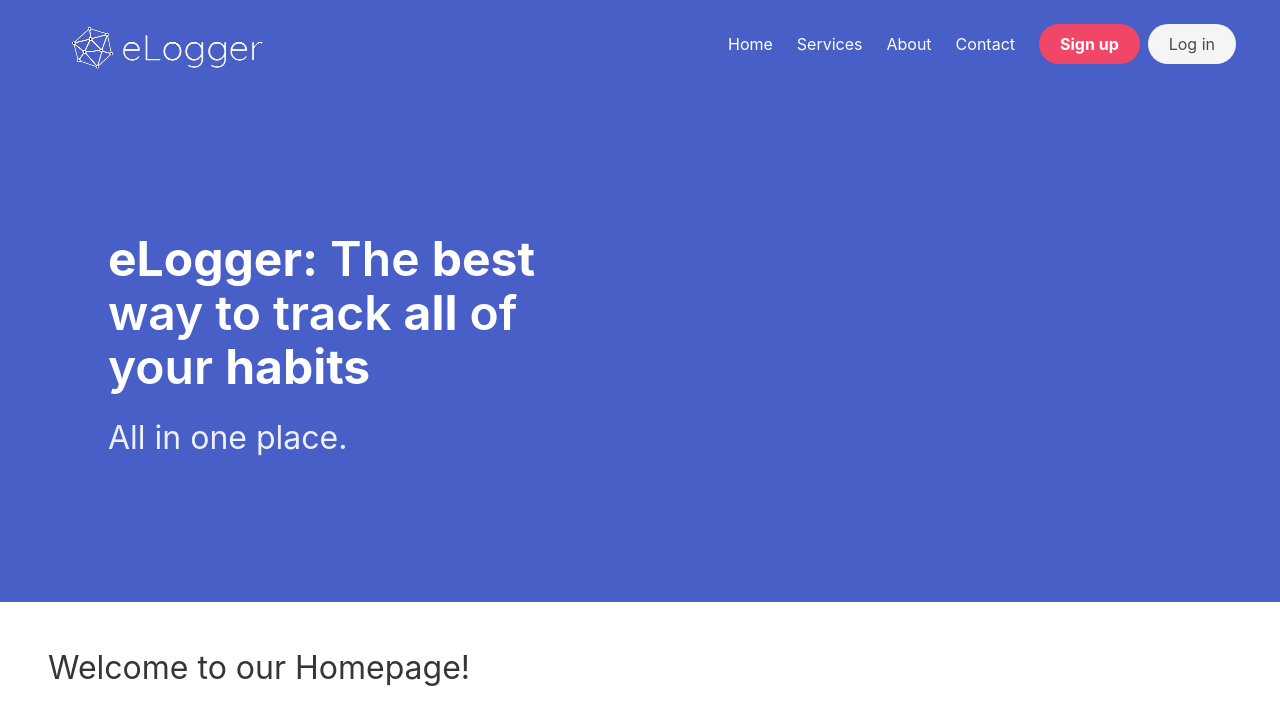
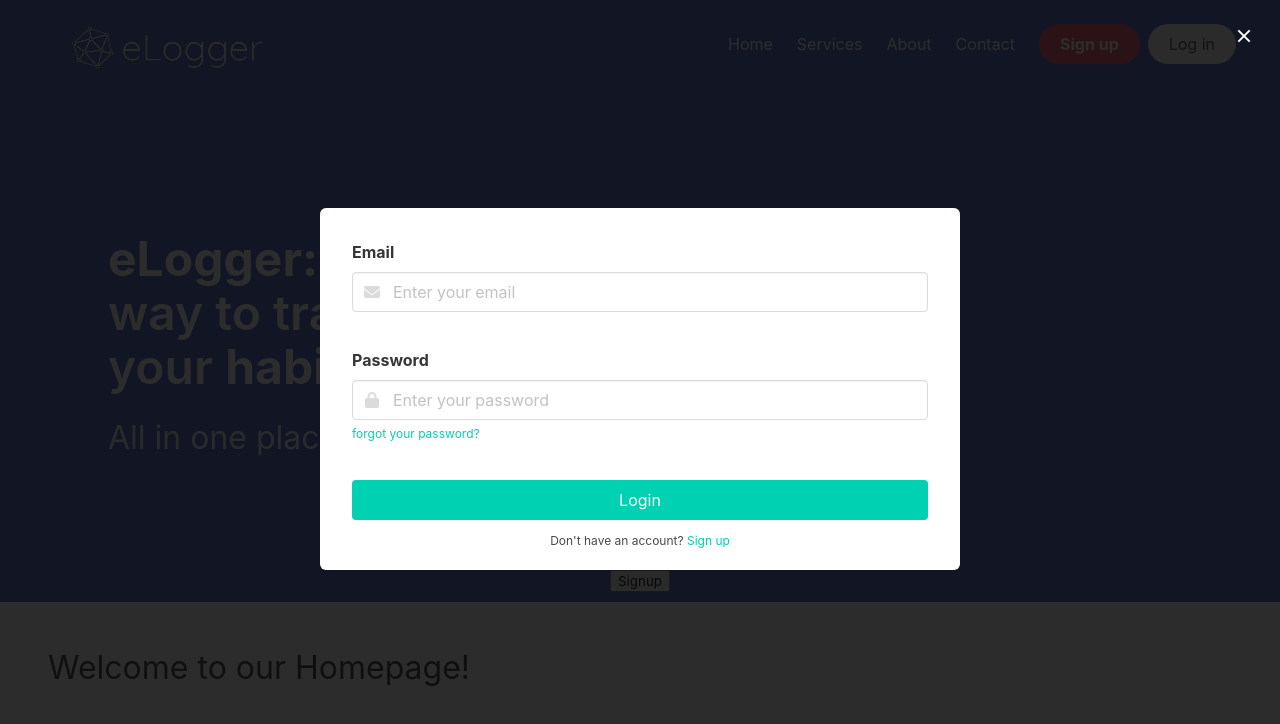
Before and after one commit to bjon1/web-dev-spring-2023, a Vue app in the folder client/: page / in a window 1280 px wide. Shown: the top 724 px of the page. Built offline with nearby package versions, Linux system fonts and the light colour scheme.

Commit message:
Add Sign-in

```diff
--- a/client/package.json
+++ b/client/package.json
@@ -12,6 +12,7 @@
   "dependencies": {
     "@fortawesome/fontawesome-free": "^6.3.0",
     "bulma": "^0.9.4",
+    "i": "^0.3.7",
     "vue": "^3.2.47",
     "vue-router": "^4.1.6"
   },
--- a/client/src/App.vue
+++ b/client/src/App.vue
@@ -1,11 +1,13 @@
 <script setup lang="ts">
   import { RouterView } from 'vue-router'
   import NavBar from './components/NavBar.vue';
+  import Login from './components/Login.vue';
 </script>
 
 <template>
     <NavBar />
     <RouterView />
+    <Login />
 </template>
 
 <style scoped>
--- /dev/null
+++ b/client/src/components/Login.vue
@@ -0,0 +1,51 @@
+<script setup lang="ts">
+</script>
+
+<template>
+
+    <div class="modal is-active" id="signup">
+        <div class="modal-background"></div>
+        <div class="modal-content">
+            <form action="" class="box">
+                <div class="column field">
+                    <label for="" class="label">Email</label>
+                    <div class="control has-icons-left">
+                        <input type="email" placeholder="Enter your email" class="input" required>
+                        <span class="icon is-small is-left">
+                            <i class="fa fa-envelope"></i>
+                        </span>
+                    </div>
+                </div>
+                <div class="column field">
+                    <label for="" class="label">Password</label>
+                    <div class="control has-icons-left">
+                        <input type="password" placeholder="Enter your password" class="input" required>
+                        <span class="icon is-small is-left">
+                            <i class="fa fa-lock"></i>
+                        </span>
+                    </div>
+                    <a href="forget.html" class="is-size-7 has-text-primary">forgot your password?</a>
+                </div>
+                <div class="column">
+                    <button class="button is-primary is-fullwidth" type="submit">Login</button>
+                </div>
+                <div class="has-text-centered">
+                    <p class="is-size-7"> Don't have an account? <a href="#" class="has-text-primary">Sign up</a>
+                    </p>
+                </div>
+            </form>
+        </div>
+        <button class="modal-close is-large" aria-label="close"></button>
+
+        <button class="js-modal-trigger is-warning" data-target="signup">
+            Signup
+        </button>
+    </div>
+
+</template>
+
+
+
+
+
+<style scoped></style>
```
Also changed, not shown: 1 other file (tests, documents, lock files or other folders).
